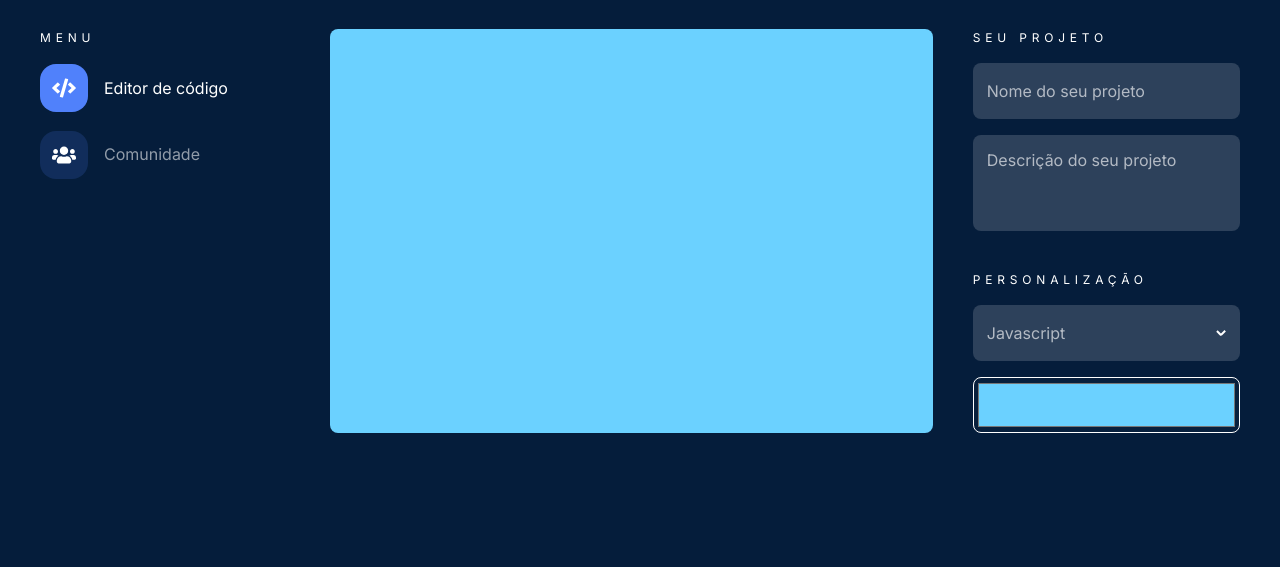
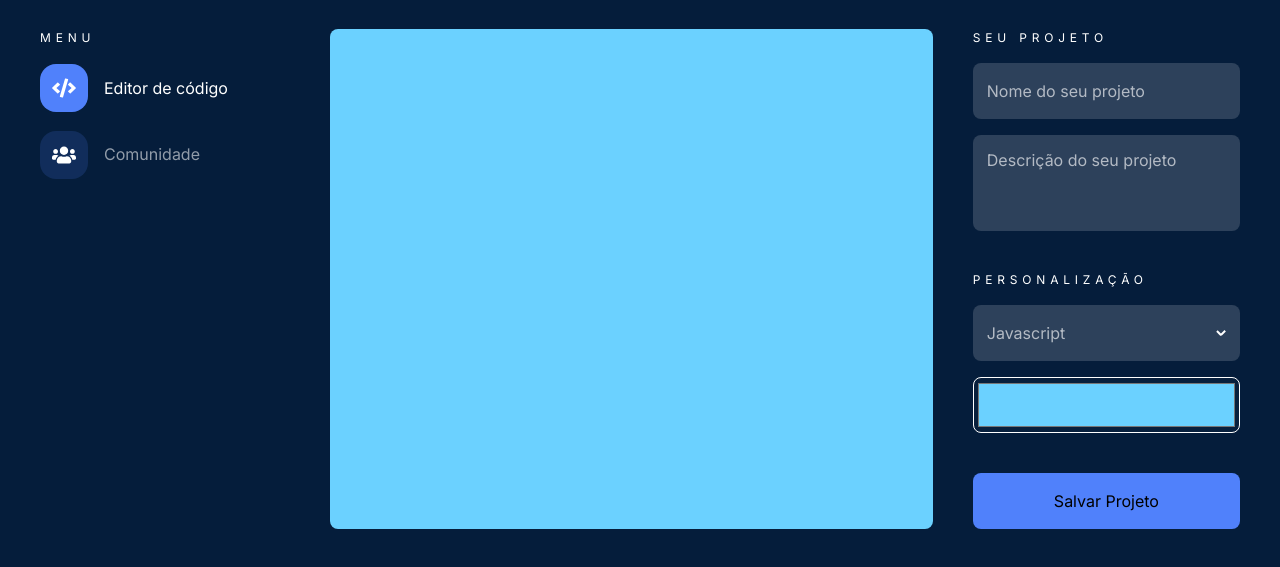
Before and after one commit to Frederico-Takayama/Alura-Challenge-Front-End, a plain HTML site: page index.html in a window 1280 px wide. Shown: the part 99-666 px from the top of the page. Drawn offline with Linux system fonts and the light colour scheme.

Commit message:
Add sidebar submit button
Signed-off-by: frederico.takayama <frederico.takayama@lsitec.org.br>

```diff
--- a/assets/css/base.css
+++ b/assets/css/base.css
@@ -1,5 +1,6 @@
 :root {
     --branco: #FFF;
+    --preto: #000;
     --prata: #b3bac4;
     --azul-marinho: #051D3B;
     --azul-agua: #5081FB;
--- a/assets/css/sidebar.css
+++ b/assets/css/sidebar.css
@@ -146,7 +146,7 @@
 }
 /* end of customized select */
 
-.color-picker {
+.sidebar__color-picker {
     margin-top: 1rem;
     margin-right:2.5rem;
     background: rgba(196, 196, 196, 0.01);
@@ -156,3 +156,14 @@
     width: 100%;
     height: 56px;
 }
+
+.sidebar__submit {
+    margin-top: 2.5rem;
+    height: 56px;
+    border-radius: 8px;
+    height: 56px;
+    border: none;
+    padding: 0 14px 0 14px;
+    color: var(--preto);
+    background-color: var(--azul-agua);
+}
--- a/index.html
+++ b/index.html
@@ -70,7 +70,8 @@
                                 </div>
                             </div>
                         </div>
-                        <input type="color" id="favcolor" name="favcolor" value="#6BD1FF" class="color-picker">
+                        <input type="color" id="favcolor" name="favcolor" value="#6BD1FF" class="sidebar__color-picker">
+                        <input type="submit" value="Salvar Projeto" class="sidebar__submit">
                     </form>
                 </section>
             </nav>
```
